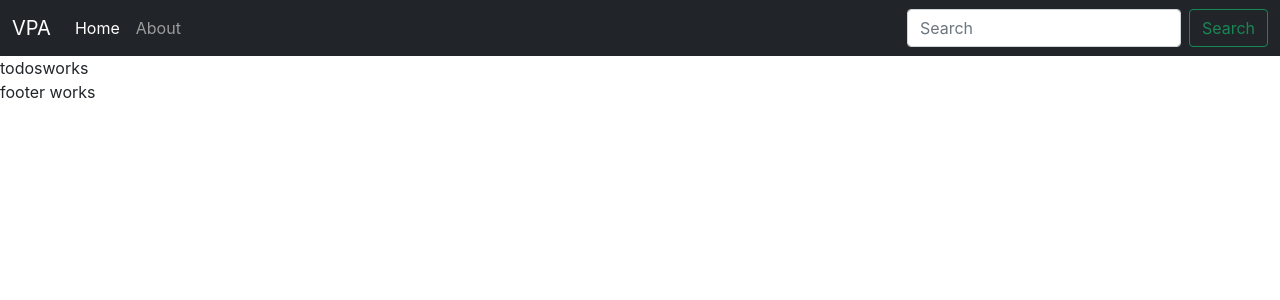
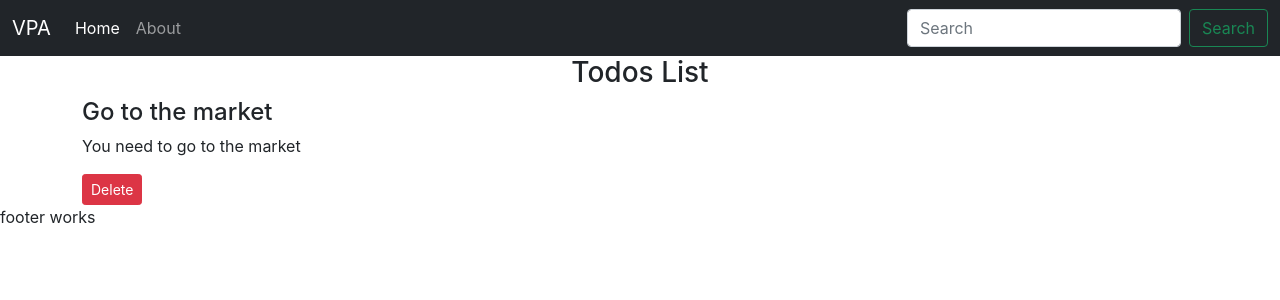
Before and after one commit to iamvpa/Todos-List, a React (Create React App) app: page / in a window 1280 px wide. Shown: the top 300 px of the page. Built offline with nearby package versions, Linux system fonts and the light colour scheme.

Commit message:
added comp

```diff
--- a/src/App.js
+++ b/src/App.js
@@ -1,13 +1,30 @@
-import logo from './logo.svg';
+
 import './App.css';
 import Header from './MyComponents/Header';
 import {Todos} from './MyComponents/Todos';
 import {Footer} from './MyComponents/Footer';
 function App() {
+  let todos=[
+    {
+      sno:1,
+      title:"Go to the market",
+      desc:"You need to go to the market"
+    },
+    {
+      sno:2,
+      title:"Go to the mall",
+      desc:"You need to go to the mall"
+    },
+    {
+      sno:3,
+      title:"Go to the mandir",
+      desc:"You need to go to the mandir"
+    },
+  ]
   return (
     <>
-    <Header title="VPA"/>
-     <Todos/>
+    <Header title="VPA" searchBar={false}/>
+     <Todos todos={todos}/>
      <Footer/>
     </>
   );
--- a/src/MyComponents/Header.js
+++ b/src/MyComponents/Header.js
@@ -1,3 +1,4 @@
+import PropTypes from 'prop-types';
 export default function Header(props) {
     return (
         <div>
@@ -27,3 +28,11 @@
         </div>
     )
 }
+Header.defaultProps={
+    title:"Your title here",
+    searchBar:true
+}
+Header.protoTypes={
+    title:PropTypes.string,
+    searchBar:PropTypes.bool.isRequired
+}
--- a/src/MyComponents/TodoItem.js
+++ b/src/MyComponents/TodoItem.js
@@ -1,9 +1,11 @@
 import React from 'react'
 
-export const TodoItem = () => {
+export const TodoItem = ({todo}) => {
     return (
         <div>
-            todo works
+            <h4>{todo.title}</h4>
+            <p>{todo.desc}</p>
+            <button className="btn btn-sm btn-danger">Delete</button>
         </div>
     )
 }
--- a/src/MyComponents/Todos.js
+++ b/src/MyComponents/Todos.js
@@ -1,9 +1,10 @@
 import React from 'react'
-
-export const Todos = () => {
+import {TodoItem} from './TodoItem';
+export const Todos = (props) => {
     return (
-        <div>
-            todosworks
+        <div className="container">
+            <h3 className="text-center">Todos List</h3>
+            <TodoItem todo={props.todos[0]}/>
         </div>
     )
 }
```
